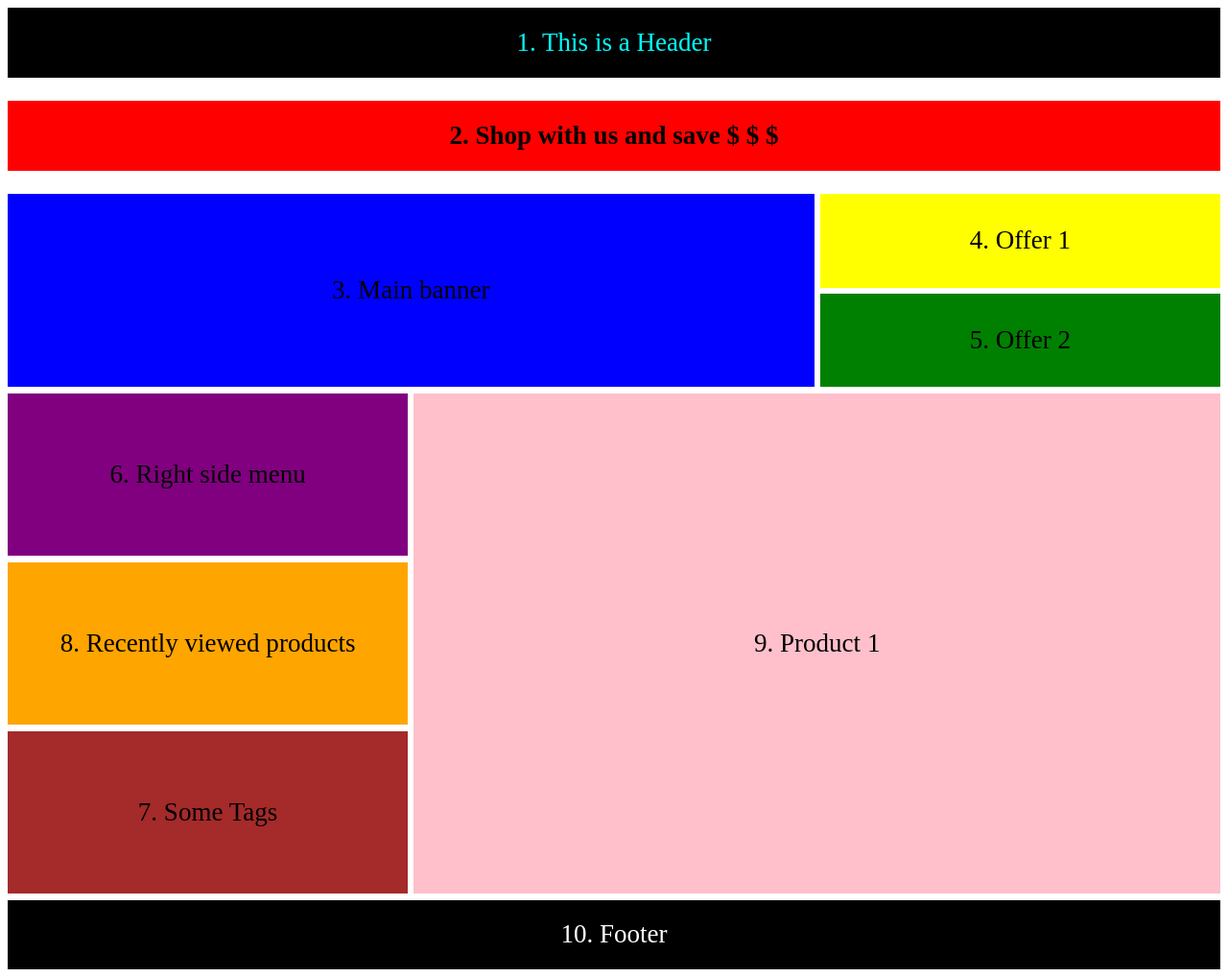
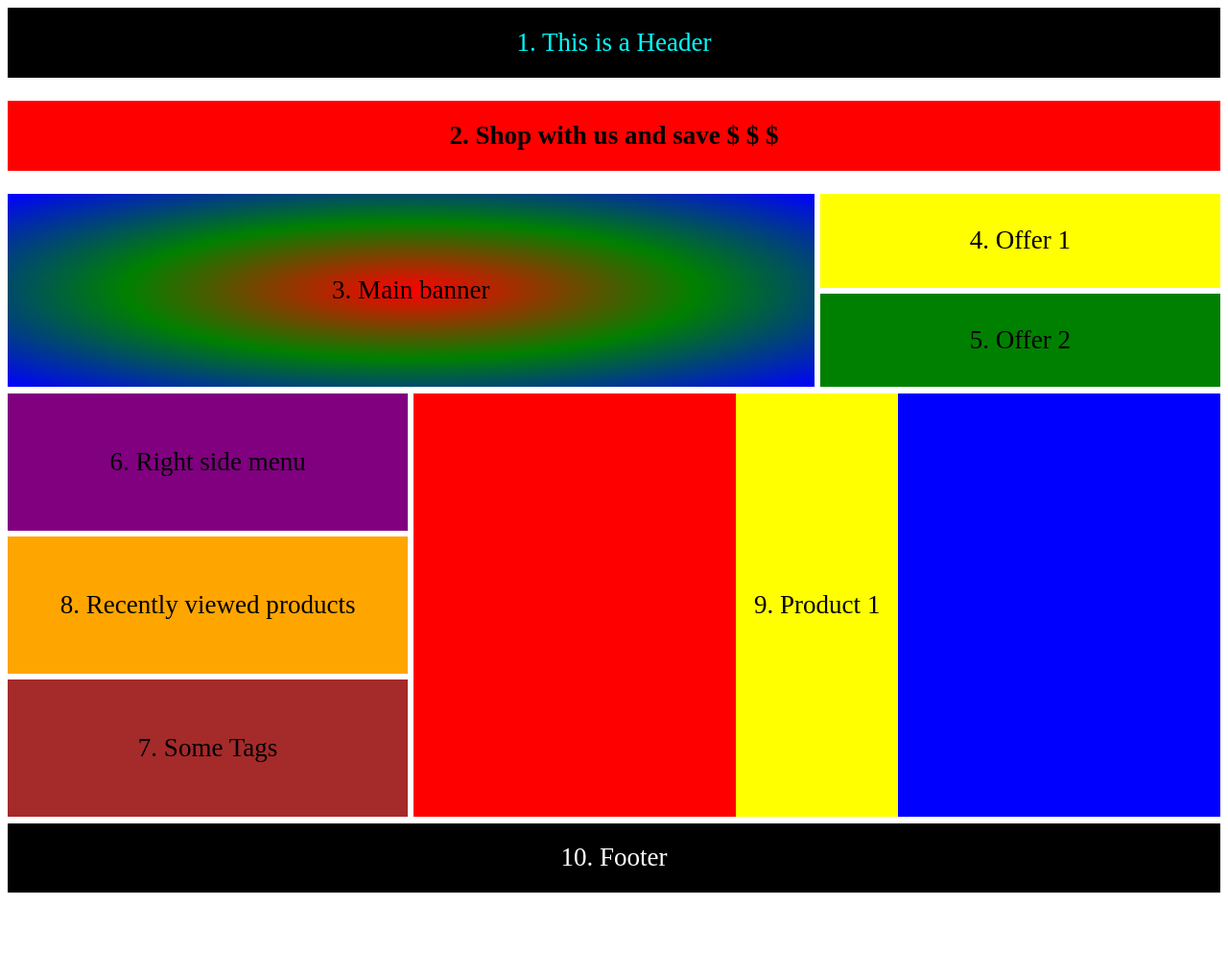
Before and after one commit to dahalh/dummy-e-commerce-grid, a plain HTML site: page index.html in a window 1280 px wide. Shown: the whole page at 96% size. After the commit the page ends 938 px from the top, so only its background shows below. Drawn offline with Linux system fonts and the light colour scheme.

Commit message:
exploring colours

```diff
--- a/style.css
+++ b/style.css
@@ -39,7 +39,7 @@
 }
 
 .banner{
-    background: blue;
+    background: radial-gradient(red, green, blue);
     grid-area: banner;
     min-height: 20vh;
 }
@@ -68,8 +68,8 @@
 
 .main{
     grid-area: main;
-    background: pink;
-    min-height: 60vh;
+    background: linear-gradient(to right, red 40%, yellow 40% 60%, blue 0);
+    min-height: 50vh;
 }
 
 .footer{
```
